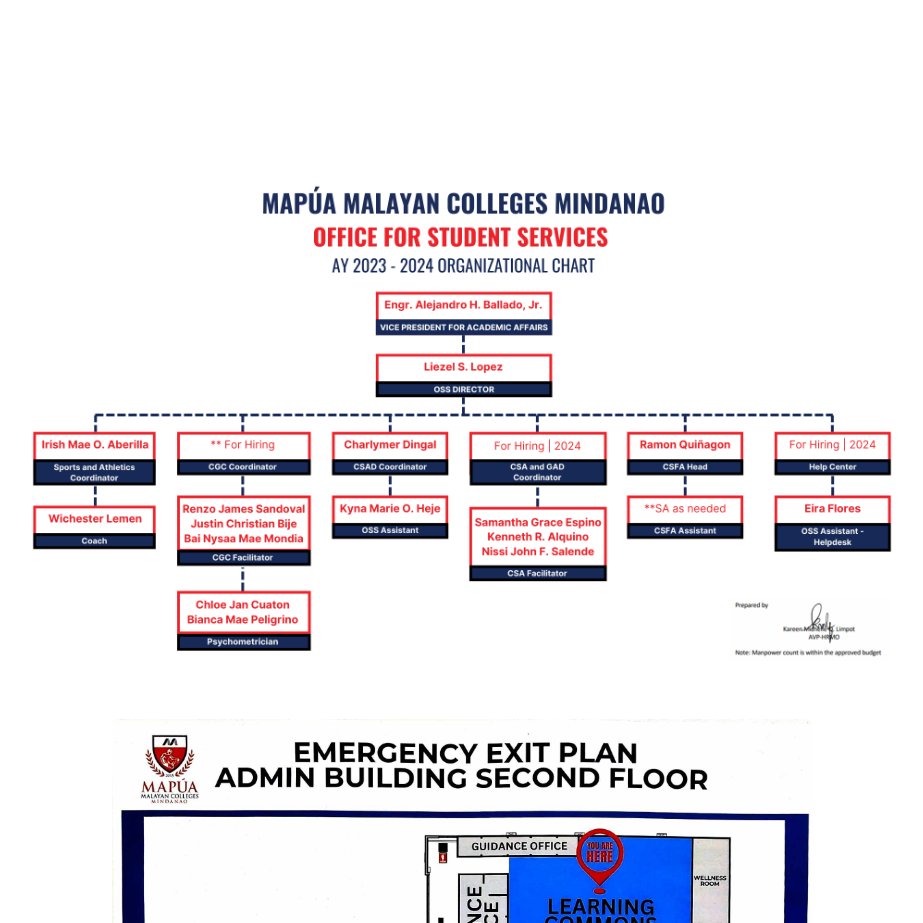
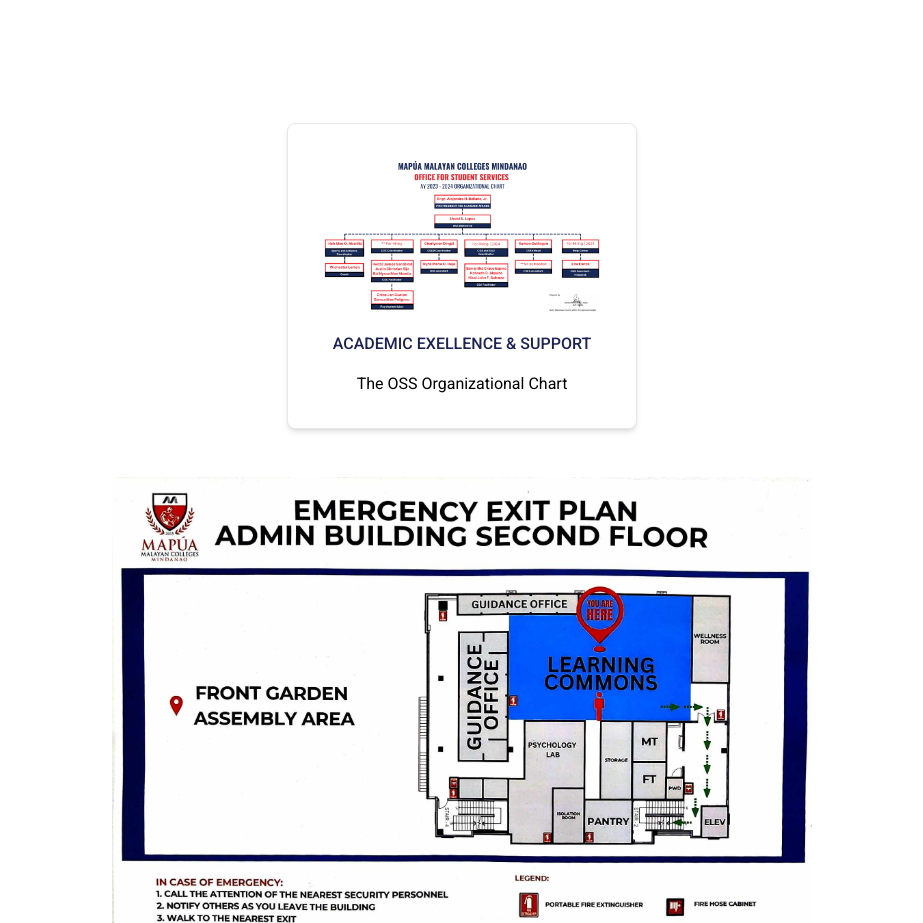
Before and after one commit to CreepyTradition/WebIMProject, a React (Vite) app: page /about in a window 1280 px wide. Shown: the part 1920-2843 px from the top of the page, without its empty margins (178-1101 px from the left). Built offline with nearby package versions, Linux system fonts and the light colour scheme.

Commit message:
Card for org chart

```diff
--- a/src/Pages/aboutus/index.tsx
+++ b/src/Pages/aboutus/index.tsx
@@ -1,6 +1,9 @@
 import { useEffect } from "react";
+import Card from "../../components/ui/cards";
+
 
 export default function AboutUs() {
+
   useEffect(() => {
     document.title = "About - Mapúa Malayan Colleges Mindanao";
   }, []);
@@ -118,12 +121,24 @@
             </div>
           </div>
         </section>
-        <div className="flex flex-col text-center justify-center items-center pt-[3rem] gap-[1rem]">
+        {/* <div className="flex flex-col text-center justify-center items-center pt-[3rem] gap-[1rem]">
           <img
             className="h-[500px] w-auto rounded-md"
             src="462558439_405217282656092_1570684887792283146_n.png"
             alt="orgchart"
           />
+        </div> */}
+        <div className="flex flex-col justify-center items-center gap-[2rem]">
+          <div className="grid grid-cols-1 grid-rows-1 lg:grid-cols-1 lg:grid-rows-1 gap-[2rem]">
+
+            <Card
+              image="462558439_405217282656092_1570684887792283146_n.png"
+              title="Academic Exellence & Support"
+            >
+              The OSS Organizational Chart
+            </Card>
+
+          </div>
         </div>
         <div className="flex flex-col text-center justify-center items-center pt-[3rem] gap-[1rem]">
           <img
```
Lines whose indentation alone changed are shown as unchanged.
